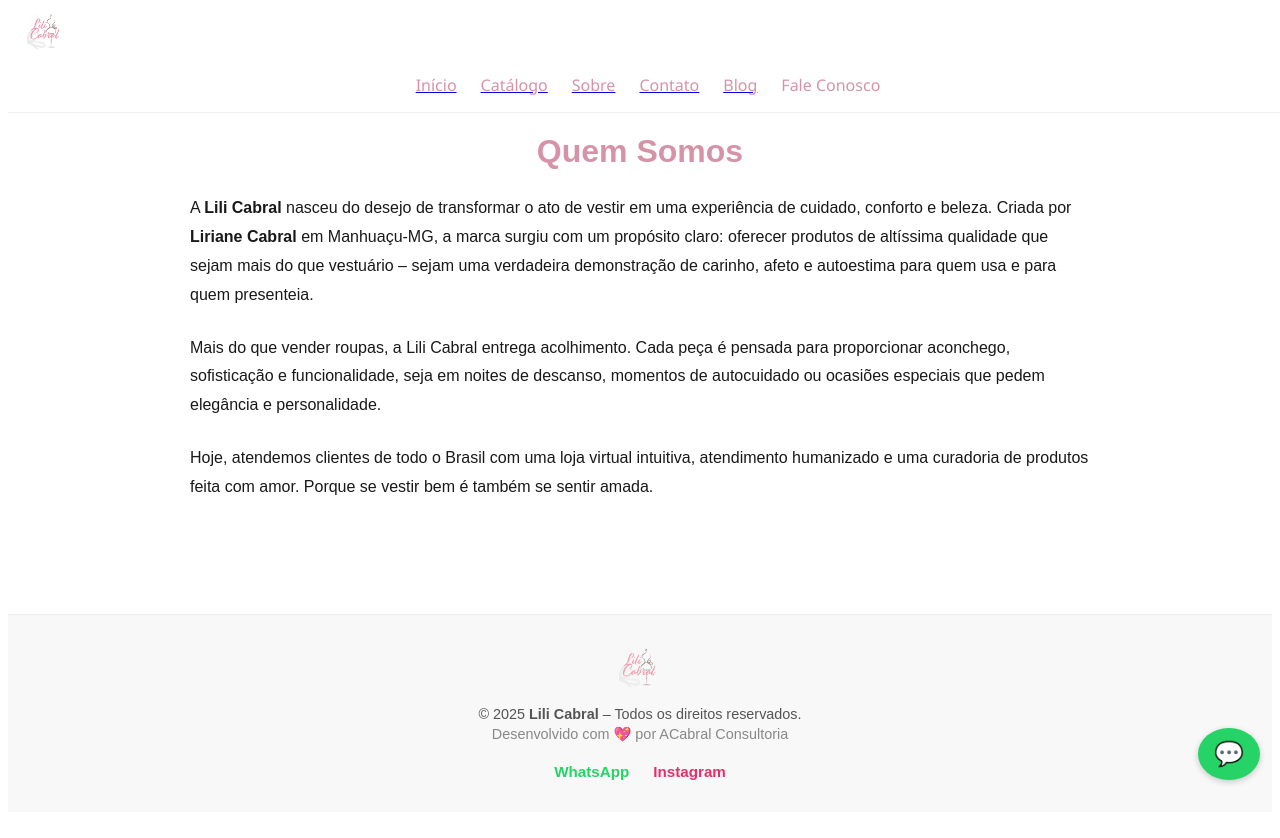
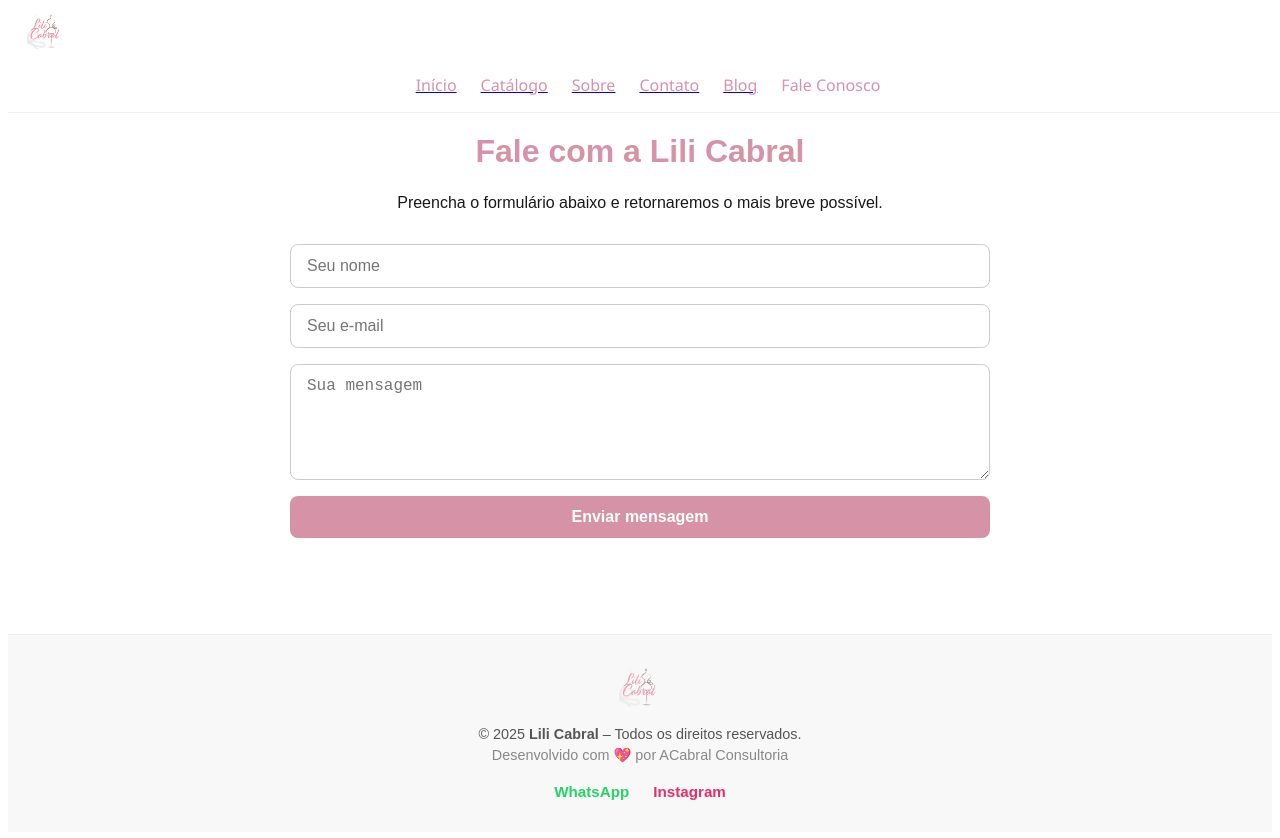
Before and after one commit to adaltoncabral/site-lili-cabral, a Next.js app: page /contato in a window 1280 px wide. Built offline with nearby package versions, Linux system fonts and the light colour scheme.

Commit message:
Update contato.js

```diff
--- a/pages/contato.js
+++ b/pages/contato.js
@@ -1,41 +1,103 @@
-import Head from 'next/head'; import Header from '../components/Header'; import Footer from '../components/Footer'; import FloatingButton from '../components/FloatingButton'; import Analytics from '../components/Analytics';
+import Head from 'next/head';
+import Header from '../components/Header';
+import Footer from '../components/Footer';
+import Analytics from '../components/Analytics';
+import emailjs from '@emailjs/browser';
+import { useRef, useState } from 'react';
 
-export default function Sobre() { return ( <> <Head> <title>Sobre a Lili Cabral – Pijamas & Lingeries</title> <meta name="description" content="A história da Lili Cabral: uma marca criada para valorizar o conforto, a delicadeza e a autoestima das mulheres, direto de Manhuaçu-MG para todo o Brasil." /> <meta property="og:title" content="Sobre a Lili Cabral – Pijamas & Lingeries" /> <meta property="og:description" content="A história da Lili Cabral: uma marca criada para valorizar o conforto, a delicadeza e a autoestima das mulheres, direto de Manhuaçu-MG para todo o Brasil." /> <meta property="og:image" content="/banner-lili.jpg" /> <meta property="og:type" content="website" /> </Head>
+export default function Contato() {
+  const form = useRef(null);
+  const [status, setStatus] = useState('idle');
+
+  const sendEmail = (e) => {
+    e.preventDefault();
+    emailjs.sendForm(
+      'service_tl1ewvp',
+      'template_ju8s93h',
+      form.current,
+      'q4PZYFIcv2Utb1ZZ5'
+    )
+      .then(() => setStatus('sent'))
+      .catch(() => setStatus('error'));
+
+    form.current.reset();
+  };
+
+  return (
+    <>
+      <Head>
+        <title>Fale Conosco – Lili Cabral</title>
+        <meta name="description" content="Entre em contato com a equipe da Lili Cabral. Envie dúvidas, sugestões ou mensagens personalizadas." />
+      </Head>
 
       <Analytics />
       <Header />
 
       <main style={{
-    maxWidth: '900px',
+        maxWidth: '700px',
         margin: '80px auto 0',
         padding: '2rem',
         fontFamily: 'sans-serif',
         color: '#191919'
       }}>
-    <h1 style={{
-      color: '#d693a8',
-      fontSize: '2rem',
-      marginBottom: '1.5rem',
-      textAlign: 'center'
-    }}>
-      Quem Somos
+        <h1 style={{ color: '#d693a8', fontSize: '2rem', marginBottom: '1.5rem', textAlign: 'center' }}>
+          Fale com a Lili Cabral
         </h1>
 
-    <p style={{ fontSize: '1rem', lineHeight: '1.8', marginBottom: '1.5rem' }}>
-      A <strong>Lili Cabral</strong> nasceu do desejo de transformar o ato de vestir em uma experiência de cuidado, conforto e beleza. Criada por <strong>Liriane Cabral</strong> em Manhuaçu-MG, a marca surgiu com um propósito claro: oferecer produtos de altíssima qualidade que sejam mais do que vestuário – sejam uma verdadeira demonstração de carinho, afeto e autoestima para quem usa e para quem presenteia.
+        <p style={{ textAlign: 'center', marginBottom: '2rem' }}>
+          Preencha o formulário abaixo e retornaremos o mais breve possível.
         </p>
 
-    <p style={{ fontSize: '1rem', lineHeight: '1.8', marginBottom: '1.5rem' }}>
-      Mais do que vender roupas, a Lili Cabral entrega acolhimento. Cada peça é pensada para proporcionar aconchego, sofisticação e funcionalidade, seja em noites de descanso, momentos de autocuidado ou ocasiões especiais que pedem elegância e personalidade.
-    </p>
+        <form ref={form} onSubmit={sendEmail} style={{ display: 'flex', flexDirection: 'column', gap: '1rem' }}>
+          <input
+            type="text"
+            name="user_name"
+            placeholder="Seu nome"
+            required
+            style={inputStyle}
+          />
+          <input
+            type="email"
+            name="user_email"
+            placeholder="Seu e-mail"
+            required
+            style={inputStyle}
+          />
+          <textarea
+            name="message"
+            placeholder="Sua mensagem"
+            required
+            rows={5}
+            style={{ ...inputStyle, resize: 'vertical' }}
+          />
+          <button type="submit" style={buttonStyle}>
+            Enviar mensagem
+          </button>
+        </form>
 
-    <p style={{ fontSize: '1rem', lineHeight: '1.8' }}>
-      Hoje, atendemos clientes de todo o Brasil com uma loja virtual intuitiva, atendimento humanizado e uma curadoria de produtos feita com amor. Porque se vestir bem é também se sentir amada.
-    </p>
+        {status === 'sent' && <p style={{ color: 'green', marginTop: '1rem' }}>Mensagem enviada com sucesso!</p>}
+        {status === 'error' && <p style={{ color: 'red', marginTop: '1rem' }}>Erro ao enviar. Tente novamente.</p>}
       </main>
 
-  <FloatingButton />
       <Footer />
     </>
+  );
+}
 
-); }
+const inputStyle = {
+  padding: '0.75rem 1rem',
+  borderRadius: '8px',
+  border: '1px solid #ccc',
+  fontSize: '1rem'
+};
+
+const buttonStyle = {
+  padding: '0.75rem 1.5rem',
+  backgroundColor: '#d693a8',
+  color: '#fff',
+  border: 'none',
+  borderRadius: '8px',
+  fontWeight: 'bold',
+  cursor: 'pointer',
+  fontSize: '1rem'
+};
```
Lines whose indentation alone changed are shown as unchanged.
